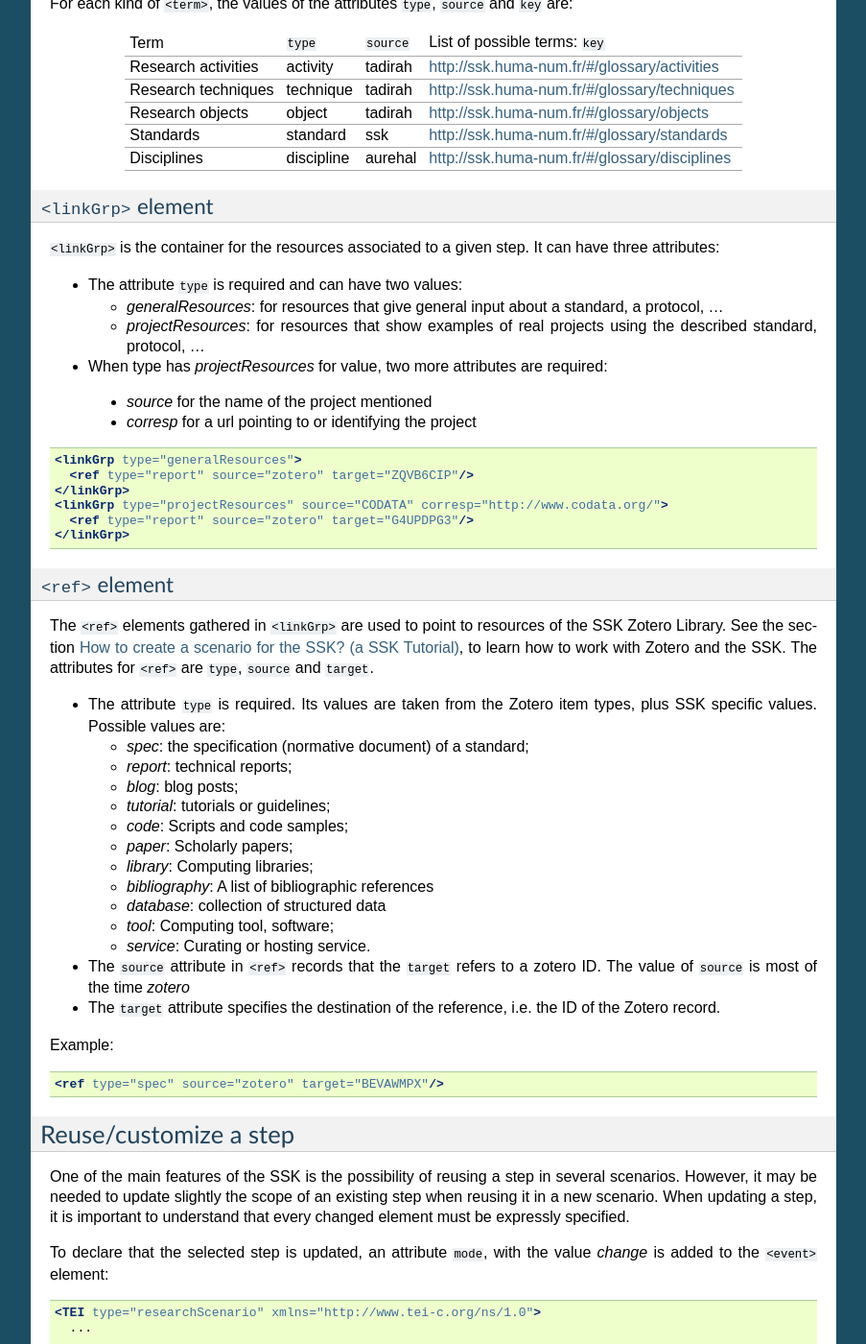
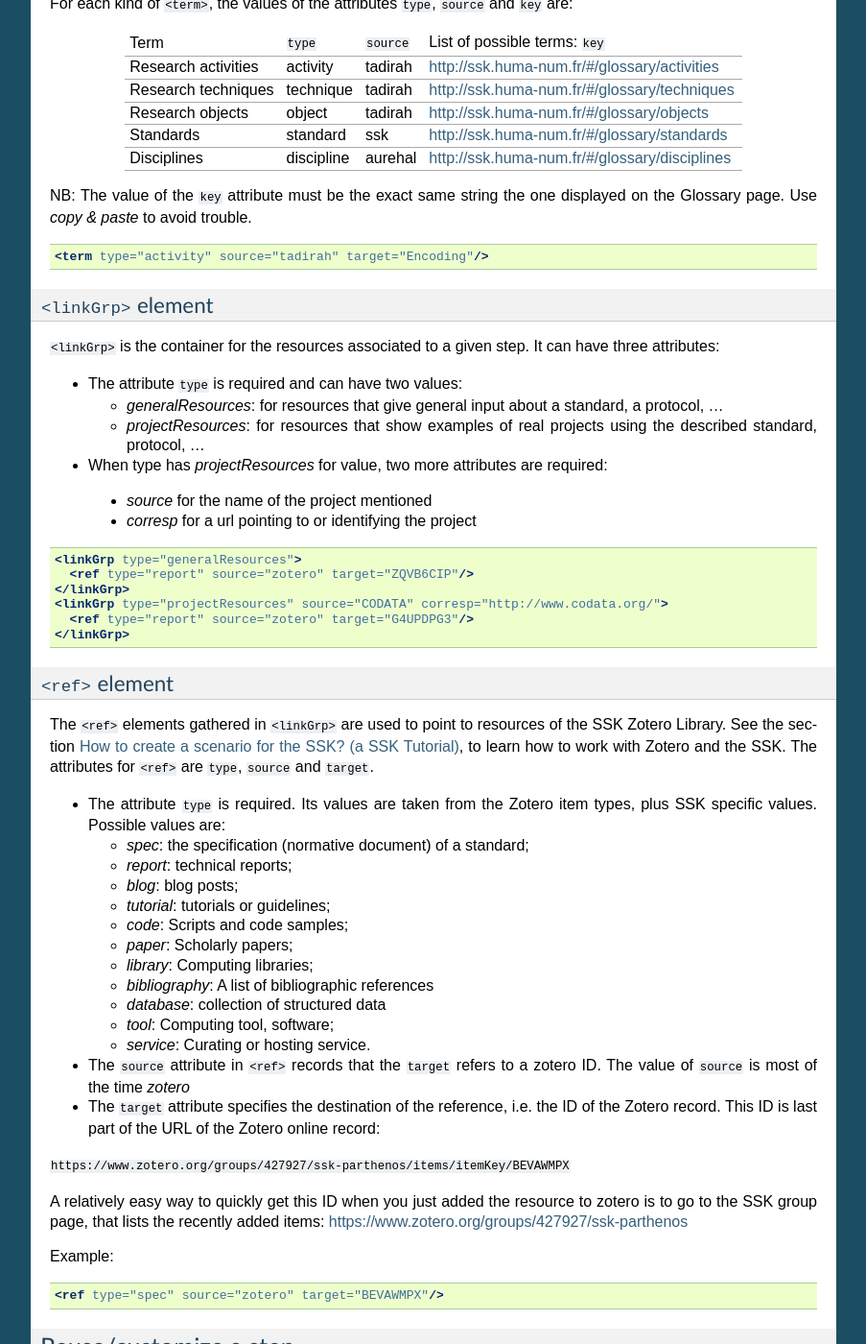
Before and after one commit to ParthenosWP4/SSK, a Sphinx documentation site: the page built from doc/2_ssktei.rst, in a window 1280 px wide and 1400 px high, scrolled down 5634 px. Shown: the whole window at 96% size, without its empty margins (198-1101 px from the left). Built offline with Sphinx 7.4.7, drawn with Linux system fonts in a browser that asks for light colours.

Commit message:
update doc

```diff
--- a/doc/2_ssktei.rst
+++ b/doc/2_ssktei.rst
@@ -331,6 +331,12 @@ For each kind of ``<term>``, the values of the attributes ``type``, ``source`` a
 | Disciplines          | discipline| aurehal   | http://ssk.huma-num.fr/#/glossary/disciplines        |
 +----------------------+-----------+-----------+------------------------------------------------------+
 
+NB: The value of the ``key`` attribute must be the exact same string the one displayed on the Glossary page. Use *copy & paste* to avoid trouble.
+
+.. code-block:: xml
+
+  <term type="activity" source="tadirah" target="Encoding"/>
+
 .. _resources:
 
 ``<linkGrp>`` element
@@ -380,7 +386,11 @@ The attributes for ``<ref>`` are ``type``, ``source`` and ``target``.
   * `service`: Curating or hosting service.
 
 * The ``source`` attribute in ``<ref>`` records that the ``target`` refers to a zotero ID. The value of ``source`` is most of the time `zotero`
-* The ``target`` attribute specifies the destination of the reference, i.e. the ID of the Zotero record.
+* The ``target`` attribute specifies the destination of the reference, i.e. the ID of the Zotero record. This ID is last part of the URL of the Zotero online record:
+
+``https://www.zotero.org/groups/427927/ssk-parthenos/items/itemKey/BEVAWMPX``
+
+A relatively easy way to quickly get this ID when you just added the resource to zotero is to go to the SSK group page, that lists the recently added items: https://www.zotero.org/groups/427927/ssk-parthenos
 
 Example:
 
```
Also changed, not shown: 2 other files.
